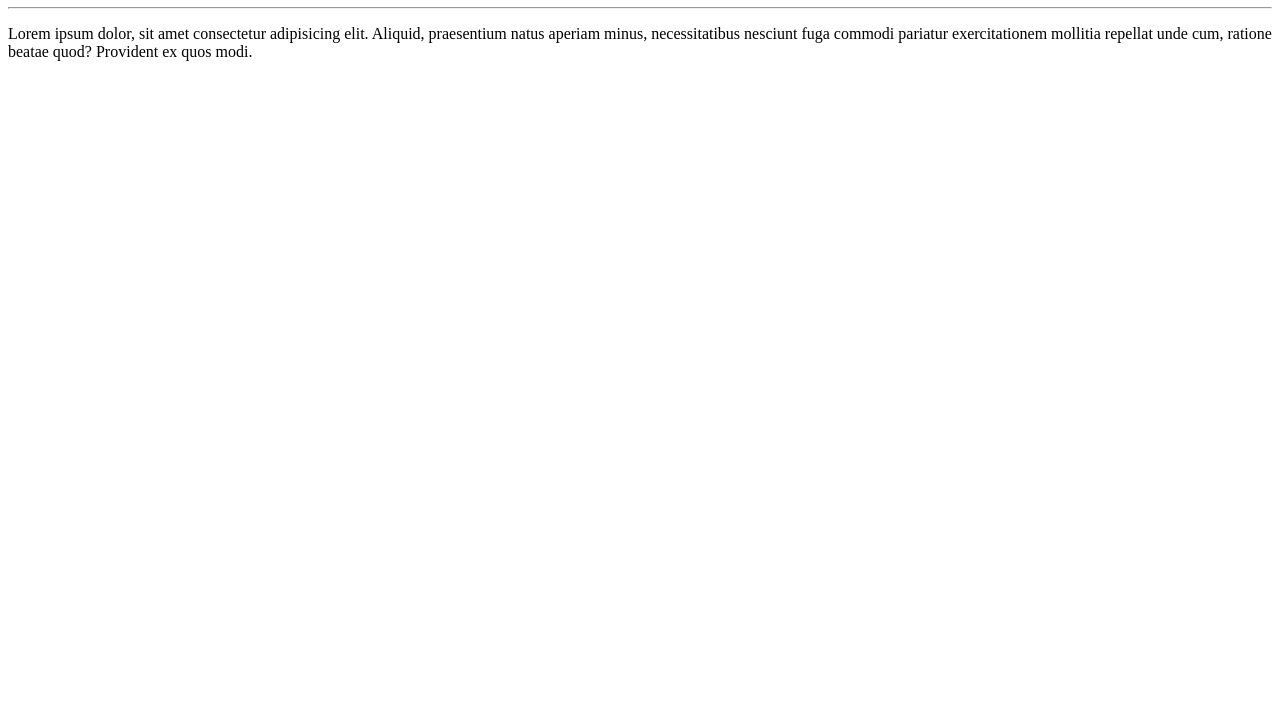
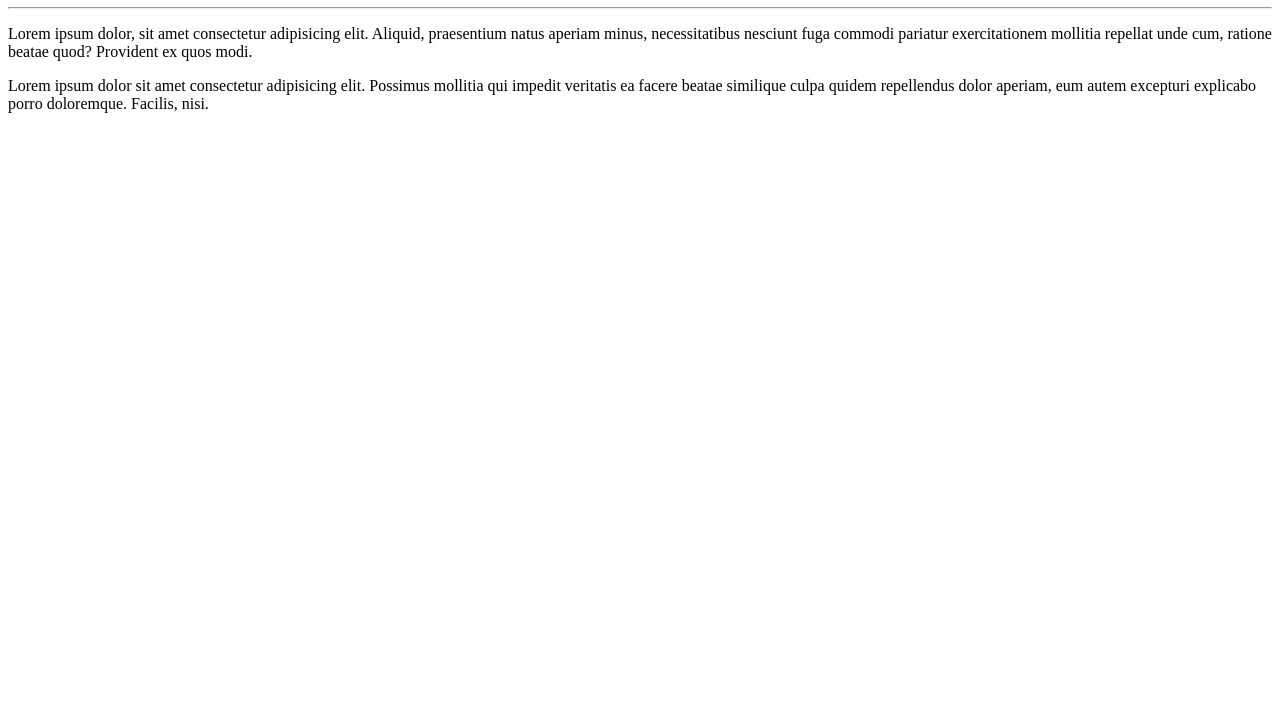
Before and after one commit to deborathaisdebem/Ola-Mundo, a plain HTML site: page site-exemplo/index.html in a window 1280 px wide. Shown: the part 73-800 px from the top of the page. Drawn offline with Linux system fonts and the light colour scheme.

Commit message:
adicionei um parágrafo

```diff
--- a/site-exemplo/index.html
+++ b/site-exemplo/index.html
@@ -9,5 +9,6 @@
     <h1>Olá, Mundo!</h1>
     <hr>
     <p>Lorem ipsum dolor, sit amet consectetur adipisicing elit. Aliquid, praesentium natus aperiam minus, necessitatibus nesciunt fuga commodi pariatur exercitationem mollitia repellat unde cum, ratione beatae quod? Provident ex quos modi.</p>
+    Lorem ipsum dolor sit amet consectetur adipisicing elit. Possimus mollitia qui impedit veritatis ea facere beatae similique culpa quidem repellendus dolor aperiam, eum autem excepturi explicabo porro doloremque. Facilis, nisi.
 </body>
 </html>
```
